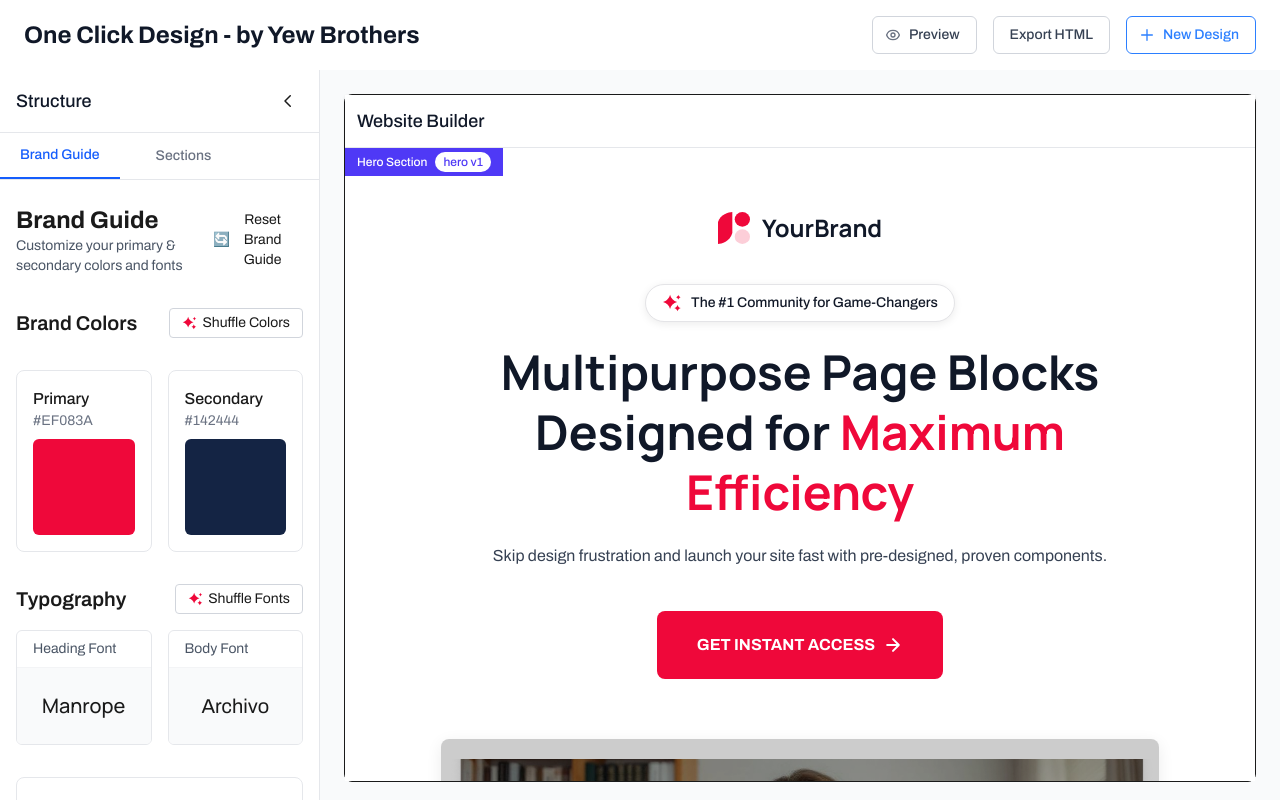
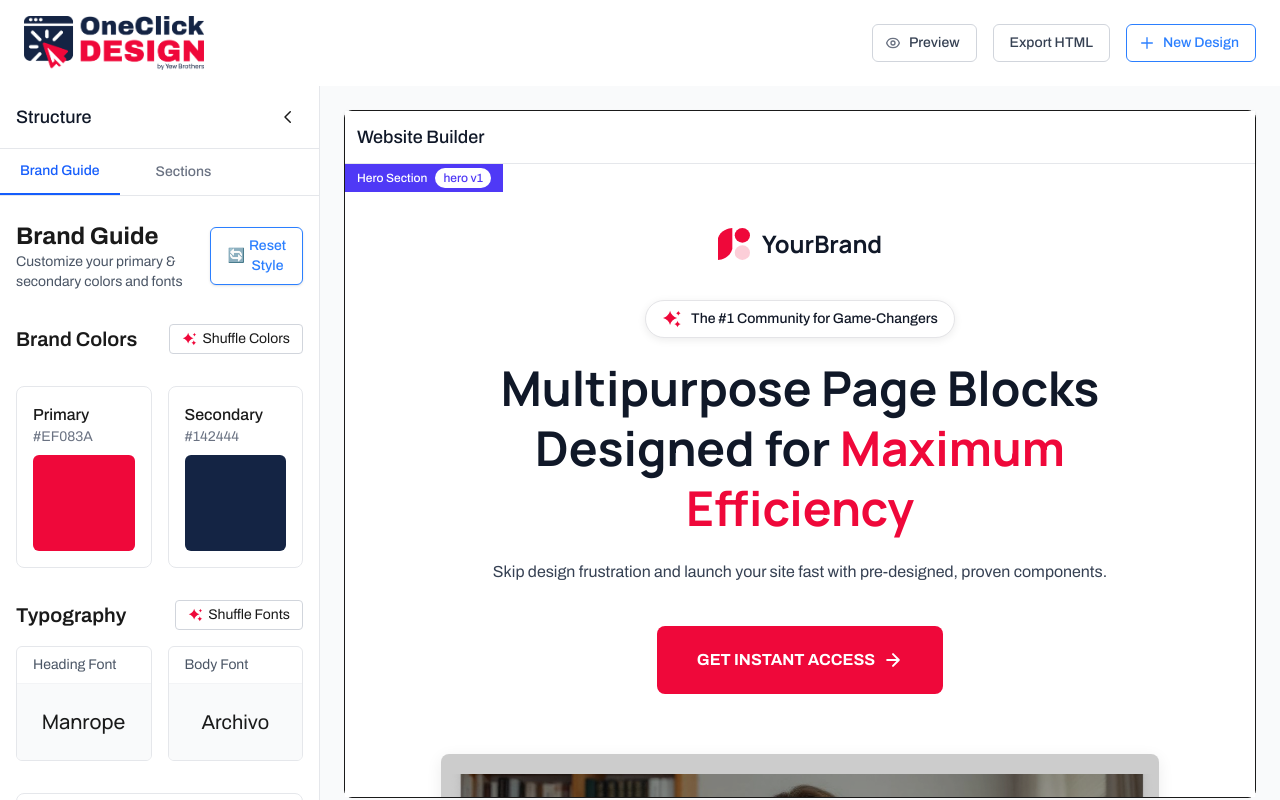
Before and after one commit to rayguang6/jackson-lego, a Next.js app: page / in a window 1280 px wide. Built offline with nearby package versions, Linux system fonts and the light colour scheme.

Commit message:
Update favicon and modify Home page header to use an image logo instead of text; enhance BrandGuide button styling and text.

```diff
--- a/src/app/layout.tsx
+++ b/src/app/layout.tsx
@@ -2,7 +2,7 @@ import type { Metadata } from "next";
 import "./globals.css";
 import { archivo, fontVariables } from "@/lib/fonts";
 export const metadata: Metadata = {
-  title: "One Click Design - by Yew Brothers",
+  title: "One Click Design",
   description: "Quickly create beautiful web designs with AI",
 };
 
--- a/src/app/page.tsx
+++ b/src/app/page.tsx
@@ -11,6 +11,7 @@ import { useDesignStore } from '@/lib/store/designStore';
 import StyleProvider from '@/lib/contexts/StyleProvider';
 import FunnelSelectionDialog from '@/components/FunnelSelectionDialog';
 import { WebsiteSection } from '@/lib/types';
+import Image from 'next/image';
 
 export default function Home() {
   const [isStructurePanelOpen, setIsStructurePanelOpen] = useState(true);
@@ -67,7 +68,9 @@ export default function Home() {
         <header className="bg-white shadow-sm">
           <div className="max-w-full mx-auto px-6 py-4">
             <div className="flex justify-between items-center">
-              <h1 className="text-2xl font-bold text-gray-900">One Click Design - by Yew Brothers</h1>
+              <div className="flex items-center space-x-3">
+                <Image src="/images/main/oneclick design v1.png" alt="One Click Design Logo" width={180} height={40} priority />
+              </div>
               <div className="flex space-x-3">
                 {/* 3 Buttons */}
                 <div className="flex items-center gap-4">
--- a/src/components/brandguide/BrandGuide.tsx
+++ b/src/components/brandguide/BrandGuide.tsx
@@ -336,10 +336,10 @@ const BrandGuide: React.FC = () => {
         </div>
         <button
           onClick={handleResetStyle}
-          className="flex items-center space-x-1 px-3 py-1 text-sm rounded hover:bg-gray-50"
+          className="flex items-center space-x-1 px-4 py-2 border border-blue-500 bg-white text-blue-500 text-sm font-medium rounded-md shadow-sm hover:bg-blue-50 transition-colors cursor-pointer"
         >
           <span>🔄</span>
-          <span>Reset Brand Guide</span>
+          <span>Reset Style</span>
         </button>
       </div>
 
```
Also changed, not shown: public/images/main/oneclick design v1.png (added), 1 other file (tests, documents, lock files or other folders).
